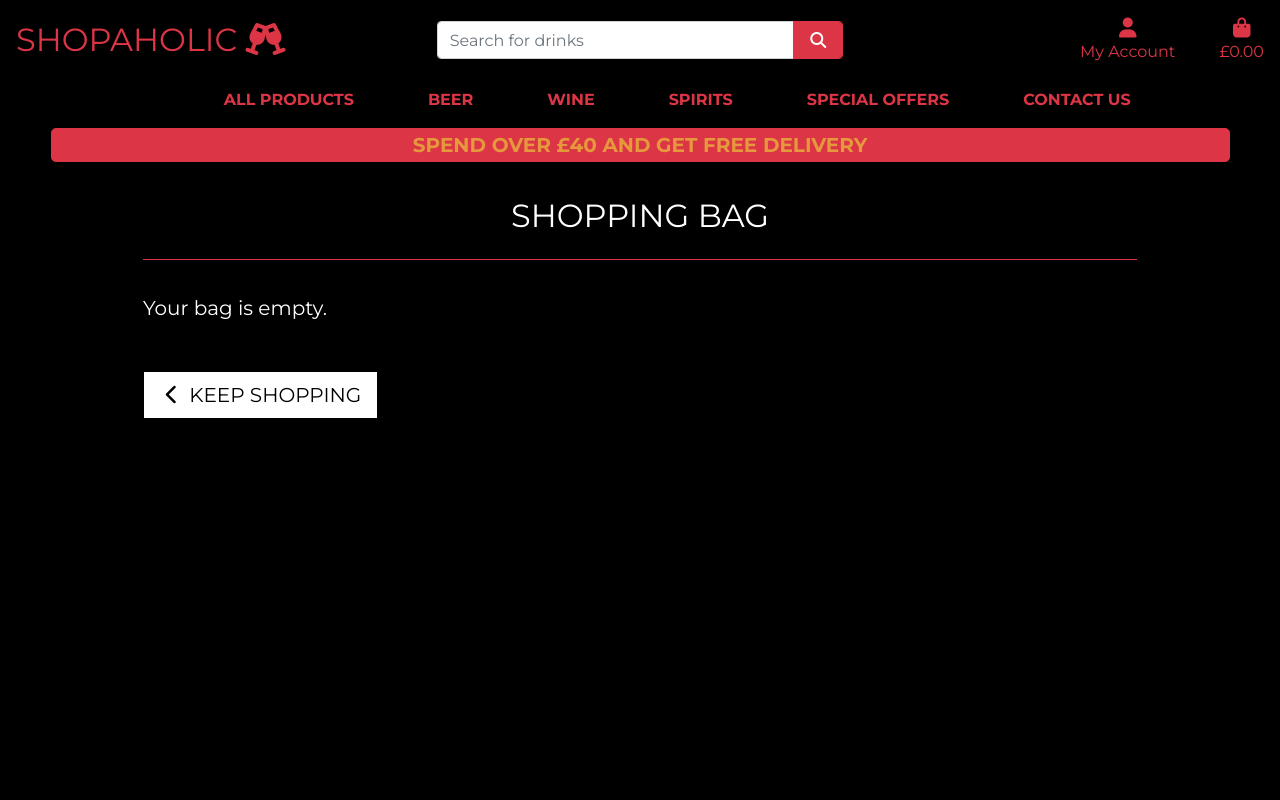
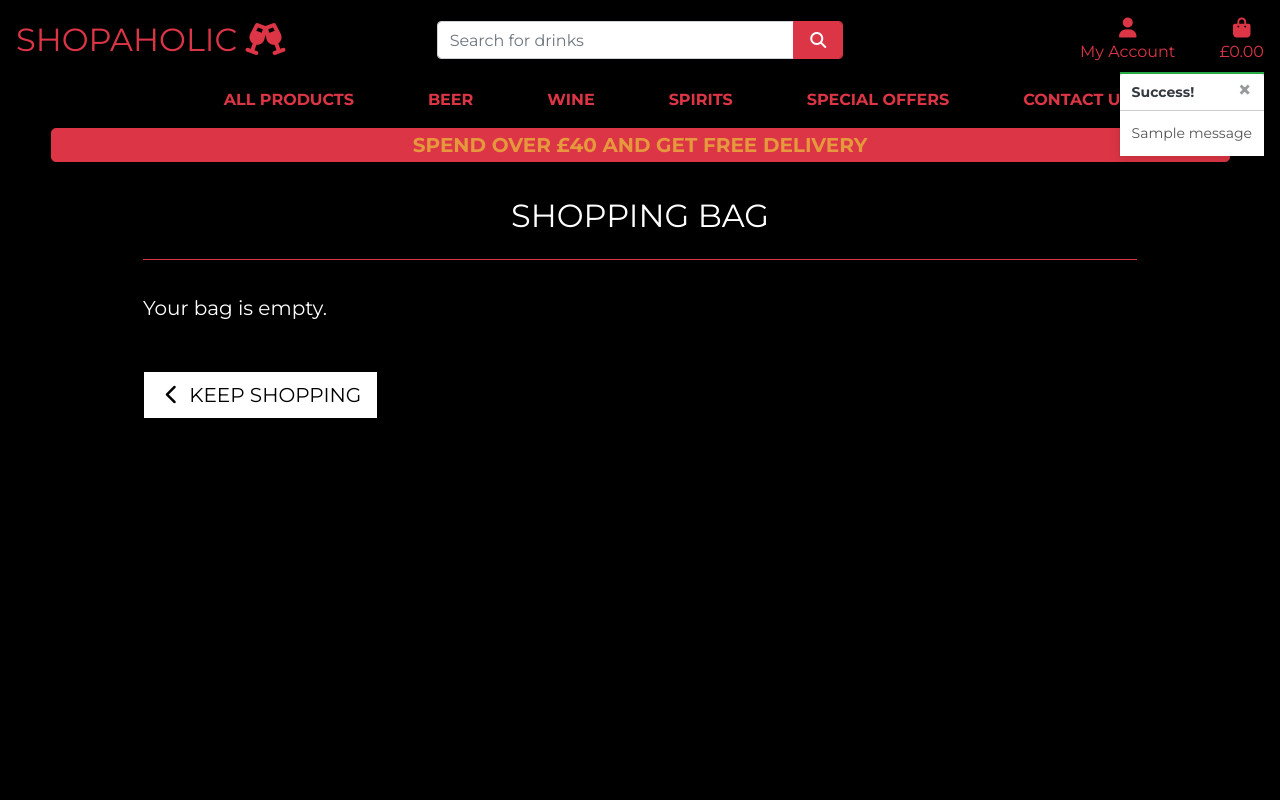
Before and after one commit to MJstephenson/Shopping-app, a Django app: page /bag/ in a window 1280 px wide. Run offline with Django 3.2, Linux system fonts and the light colour scheme; tables that the repository leaves empty hold one stand-in row (values such as "Sample post"); one stand-in notice (Sample message) is shown; some libraries are stand-ins or nearby versions.

Commit message:
Add toasts

```diff
--- a/bag/views.py
+++ b/bag/views.py
@@ -1,4 +1,7 @@
 from django.shortcuts import render, redirect, reverse, HttpResponse
+from django.contrib import messages
+
+from products.models import Product
 
 # Create your views here.
 
@@ -12,6 +15,7 @@ def view_bag(request):
 def add_to_bag(request, item_id):
     """ Add a quantity of the specified product to the shopping bag """
 
+    product = Product.objects.get(pk=item_id)
     quantity = int(request.POST.get('quantity'))
     redirect_url = request.POST.get('redirect_url')
     bag = request.session.get('bag', {})
@@ -20,6 +24,7 @@ def add_to_bag(request, item_id):
         bag[item_id] += quantity
     else:
         bag[item_id] = quantity
+        messages.success(request, f'Added {product.name} to your bag')
 
     request.session['bag'] = bag
     return redirect(redirect_url)
--- a/shopaholic/settings.py
+++ b/shopaholic/settings.py
@@ -93,6 +93,8 @@ ACCOUNT_USERNAME_MIN_LENGTH = 4
 LOGIN_URL = '/accounts/login/'
 LOGIN_REDIRECT_URL = '/'
 
+MESSAGE_STORAGE = 'django.contrib.messages.storage.session.SessionStorage'
+
 AUTHENTICATION_BACKENDS = [
     # Needed to login by username in Django admin, regardless of `allauth`
     'django.contrib.auth.backends.ModelBackend',
--- a/static/css/base.css
+++ b/static/css/base.css
@@ -208,6 +208,23 @@ body {
     cursor: pointer;
 }
 
+/* ------------------------------- bootstrap toasts */
+
+.message-container {
+    position: fixed;
+    top: 72px;
+    right: 15px;
+    z-index: 99999999999;
+}
+
+.custom-toast {
+    overflow: visible;
+}
+
+.toast-capper {
+    height: 2px;
+}
+
 /* -------------------------------- Media Queries */
 
 /* Slightly larger container on xl screens */
--- a/templates/base.html
+++ b/templates/base.html
@@ -119,8 +119,22 @@
 
   </header>
 
-    {% if messages %}
-        <div class="message-container"></div>
+  {% if messages %}
+        <div class="message-container">
+            {% for message in messages %}
+                {% with message.level as level %}
+                    {% if level == 40 %}
+                        {% include 'includes/toasts/toast_error.html' %}
+                    {% elif level == 30 %}
+                        {% include 'includes/toasts/toast_warning.html' %}
+                    {% elif level == 25 %}
+                        {% include 'includes/toasts/toast_success.html' %}
+                    {% else %}
+                        {% include 'includes/toasts/toast_info.html' %}
+                    {% endif %}
+                {% endwith %}
+            {% endfor %}
+        </div>
     {% endif %}
 
     {% block page_header %}
@@ -130,6 +144,9 @@
     {% endblock %}
 
     {% block postloadjs %}
+    <script type="text/javascript">
+        $('.toast').toast('show');
+    </script>
     {% endblock %}
 
   </body>
--- /dev/null
+++ b/templates/includes/toasts/toast_success.html
@@ -0,0 +1,13 @@
+<div class="toast custom-toast rounded-0 border-top-0" data-autohide="false">
+    <div class="arrow-up arrow-success"></div>
+    <div class="w-100 toast-capper bg-success"></div>
+    <div class="toast-header bg-white text-dark">
+        <strong class="mr-auto">Success!</strong>
+        <button type="button" class="ml-2 mb-1 close text-dark" data-dismiss="toast" aria-label="Close">
+            <span aria-hidden="true">&times;</span>
+        </button>
+    </div>
+    <div class="toast-body bg-white">
+        {{ message }}
+    </div>
+</div>
```
Also changed, not shown: templates/includes/toasts/toast_error.html (added, +13 -0 lines), templates/includes/toasts/toast_info.html (added, +13 -0 lines), templates/includes/toasts/toast_warning.html (added, +13 -0 lines).
